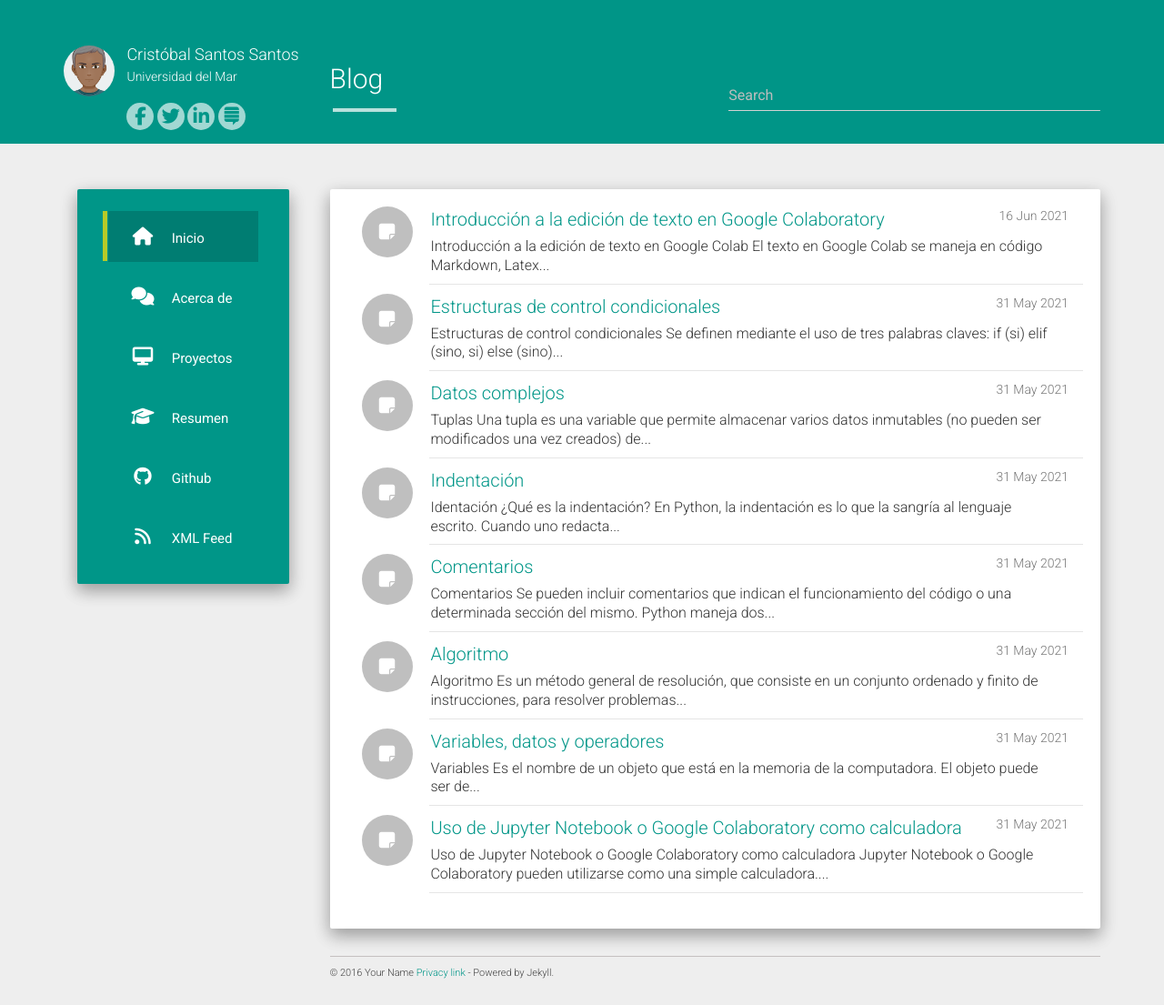
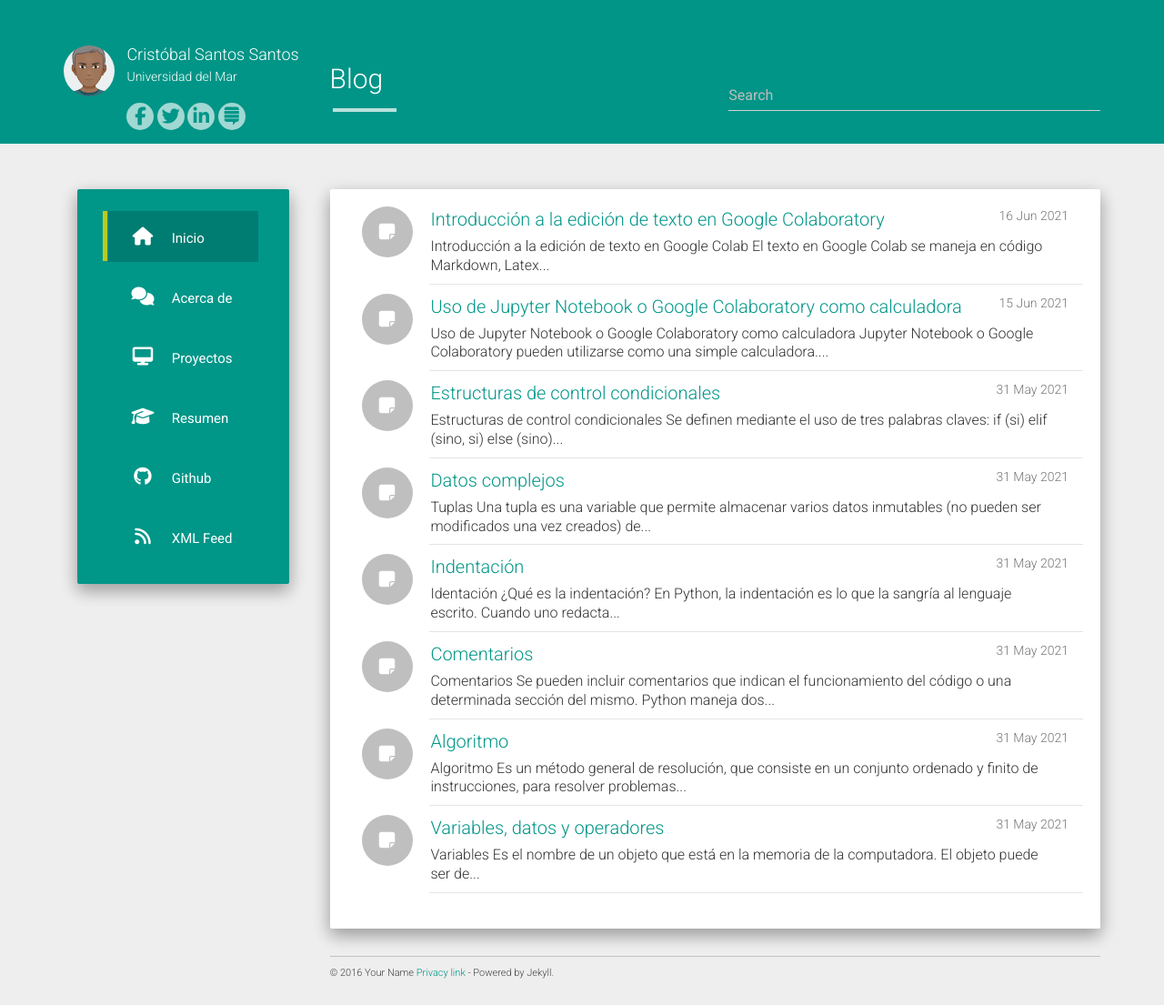
Before and after one commit to css-umar/Programacion, a Jekyll site: the page built from index.html, in a window 1280 px wide. Shown: the whole page at 91% size. Built offline with Jekyll 4.4.1, drawn with Linux system fonts in a browser that asks for light colours; nearby versions of some CDN libraries; the list of posts is cut into pages by our own code.

Commit message:
Update and rename 2021-05-31-ColabComoCalculadora.md to 2021-06-15-ColabComoCalculadora.md

```diff
--- a/_posts/2021-05-31-ColabComoCalculadora.md
+++ b/_posts/2021-06-15-ColabComoCalculadora.md
@@ -1,7 +1,7 @@
 ---
 layout: post
 title:  "Uso de Jupyter Notebook o Google Colaboratory como calculadora"
-date:   2021-05-31 14:52:39
+date:   2021-06-15 14:52:39
 categories: jekyll
 ---
 
```
